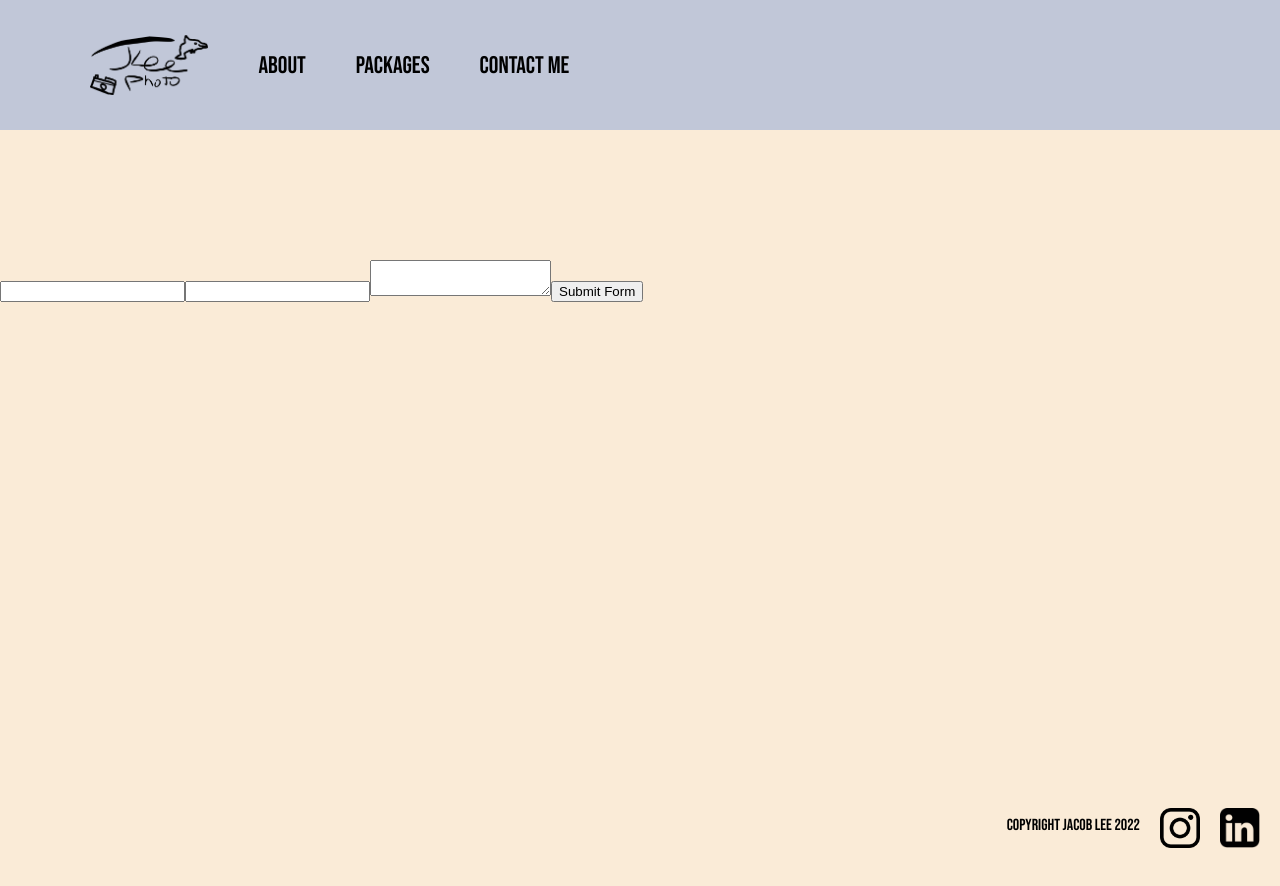
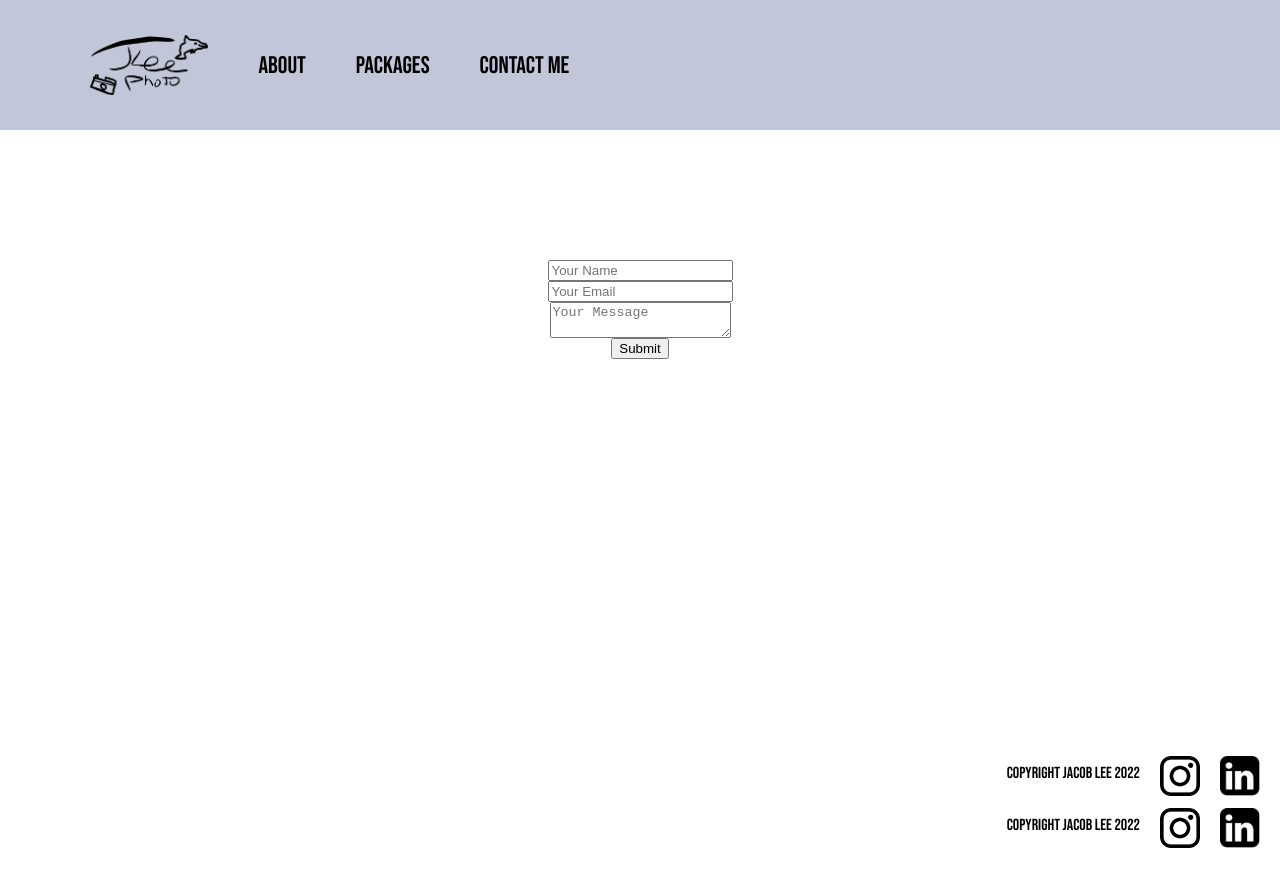
Before and after one commit to KingDolphin123/photographywebsite, a React (Create React App) app: page /contact in a window 1280 px wide. Shown: the top 886 px of the page. After the commit the page ends 800 px from the top, so only its background shows below. Built offline with nearby package versions, Linux system fonts and the light colour scheme; a web font is replaced by a local one.

Commit message:
emailapi

```diff
--- a/package.json
+++ b/package.json
@@ -6,6 +6,7 @@
     "@testing-library/jest-dom": "^5.16.5",
     "@testing-library/react": "^13.4.0",
     "@testing-library/user-event": "^13.5.0",
+    "emailjs-com": "^3.2.0",
     "react": "^18.2.0",
     "react-dom": "^18.2.0",
     "react-router-dom": "^6.4.2",
--- a/src/Components/About.js
+++ b/src/Components/About.js
@@ -1,5 +1,7 @@
 import "../Css/About.css";
 import profpic from "../photosandassets/profpic1-min.jpg";
+import insta from "../photosandassets/insta.png";
+import linkedin from "../photosandassets/link.png";
 
 const About = () => {
   return (
@@ -16,6 +18,23 @@ const About = () => {
           </p>
         </div>
       </div>
+      <div className="footer">
+        <p className="footertext">Copyright Jacob Lee 2022</p>
+        <a
+          href="https://www.instagram.com/jlee_photo_/"
+          target="_blank"
+          rel="noreferrer"
+        >
+          <img className="footerpic" alt="instagram" src={insta}></img>
+        </a>
+        <a
+          href="https://www.linkedin.com/in/jacob-lee-230984218/"
+          target="_blank"
+          rel="noreferrer"
+        >
+          <img className="footerpic" alt="linkedin" src={linkedin}></img>
+        </a>
+      </div>
     </div>
   );
 };
--- a/src/Components/Contact.js
+++ b/src/Components/Contact.js
@@ -1,22 +1,66 @@
 import "../Css/Contact.css";
+import emailjs from "emailjs-com";
+import { useState } from "react";
+import insta from "../photosandassets/insta.png";
+import linkedin from "../photosandassets/link.png";
 
 const Contact = () => {
+  const [userName, setUserName] = useState("");
+  const [email, setEmail] = useState("");
+  const [message, setMessage] = useState("");
+  const submit = () => {
+    const serviceID = "service_gwttkc3";
+    const templateID = "template_8u3euar";
+    const publicKey = "vOAm-rr8fBIQQW1Gi";
+    const params = { userName, email, message };
+    emailjs.send(serviceID, templateID, params, publicKey);
+    setUserName("");
+    setEmail("");
+    setMessage("");
+  };
   return (
-    <div className="contact">
-      <form action="https://api.web3forms.com/submit" method="POST">
-        <input type="hidden" name="access_key" value="34adab56-b6aa-4226-9540-b12191558684" />
-
-        <input type="text" name="name" required />
-        <input type="email" name="email" required />
-        <textarea name="message" required></textarea>
+    <div className = "contactfinal">
+      <div className="contact">
         <input
-          type="hidden"
-          name="redirect"
-          value="https://web3forms.com/success"
+          type="text"
+          placeholder="Your Name"
+          value={userName}
+          onChange={(e) => setUserName(e.target.value)}
+          className="inputform"
         />
-
-        <button type="submit">Submit Form</button>
-      </form>
+        <input
+          type="text"
+          placeholder="Your Email"
+          value={email}
+          onChange={(e) => setEmail(e.target.value)}
+          className="inputform"
+        />
+        <textarea
+          type="text"
+          placeholder="Your Message"
+          value={message}
+          onChange={(e) => setMessage(e.target.value)}
+          className="inputform"
+        />
+        <button onClick={submit}>Submit</button>
+      </div>
+      <div className="footer">
+        <p className="footertext">Copyright Jacob Lee 2022</p>
+        <a
+          href="https://www.instagram.com/jlee_photo_/"
+          target="_blank"
+          rel="noreferrer"
+        >
+          <img className="footerpic" alt="instagram" src={insta}></img>
+        </a>
+        <a
+          href="https://www.linkedin.com/in/jacob-lee-230984218/"
+          target="_blank"
+          rel="noreferrer"
+        >
+          <img className="footerpic" alt="linkedin" src={linkedin}></img>
+        </a>
+      </div>
     </div>
   );
 };
--- a/src/Css/About.css
+++ b/src/Css/About.css
@@ -43,7 +43,6 @@
 
     }
     .abouttext{
-        text-align:center;
         font-size: 20px;
     }
     .hi{
--- a/src/Css/Contact.css
+++ b/src/Css/Contact.css
@@ -1,5 +1,18 @@
+.contactfinal{
+    padding-top:260px;
+    background-color: white;
+    height:100vw-260px;
+    display: flex;
+    justify-content: center;
+    /* align-items: center; */
+}
 .contact{
-    padding-top:260px;
-    background-color: antiquewhite;
-    height:100vw;
+    display:flex;
+    flex-direction: column;
+    justify-content: center;
+    align-items: center;
+    position: fixed;
 }
+.inputform{
+
+}
```
Also changed, not shown: 1 other file (tests, documents, lock files or other folders).
